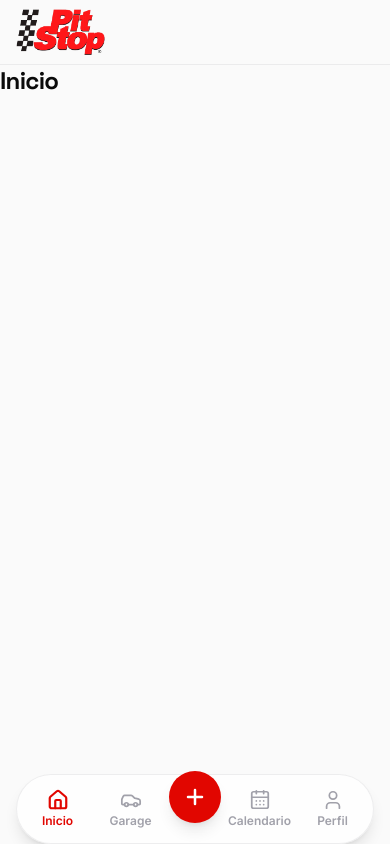
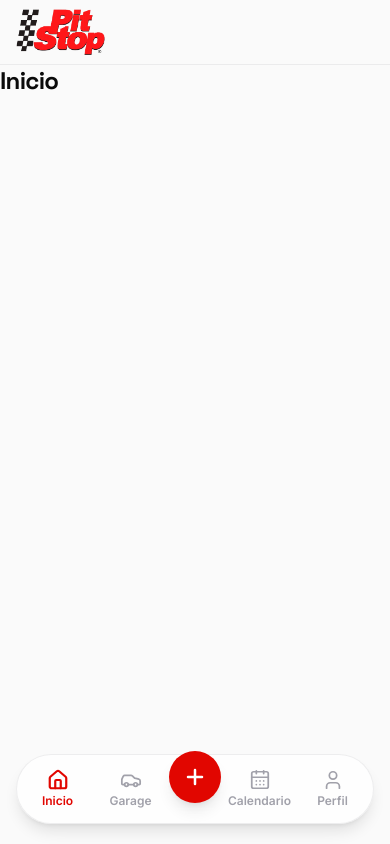
Before and after one commit to PitStop-Austral/pitstop-app, a React (Vite) app in the folder apps/web/: page / in a window 390 px wide. Built offline with nearby package versions, Linux system fonts and the light colour scheme; no server answers.

Commit message:
fix(navigation): offset mobile bottom bar
Use external spacing so the fixed mobile navigation floats 20px above the viewport edge.

```diff
--- a/apps/web/src/components/layout/bottom-nav.tsx
+++ b/apps/web/src/components/layout/bottom-nav.tsx
@@ -8,7 +8,7 @@ export function BottomNav() {
   return (
     <nav
       aria-label="Navegación principal"
-      className="safe-bottom pointer-events-none fixed inset-x-0 bottom-0 z-40 flex justify-center px-4 pb-5 lg:hidden"
+      className="safe-bottom pointer-events-none fixed inset-x-0 bottom-0 z-40 flex justify-center px-4 mb-5 lg:hidden"
     >
       <div className="pointer-events-auto flex w-full max-w-md items-center gap-1 rounded-full border border-border/70 bg-white/80 p-1.5 shadow-lg backdrop-blur-xl">
         {NAV_ITEMS.slice(0, 2).map((item) => (
```
